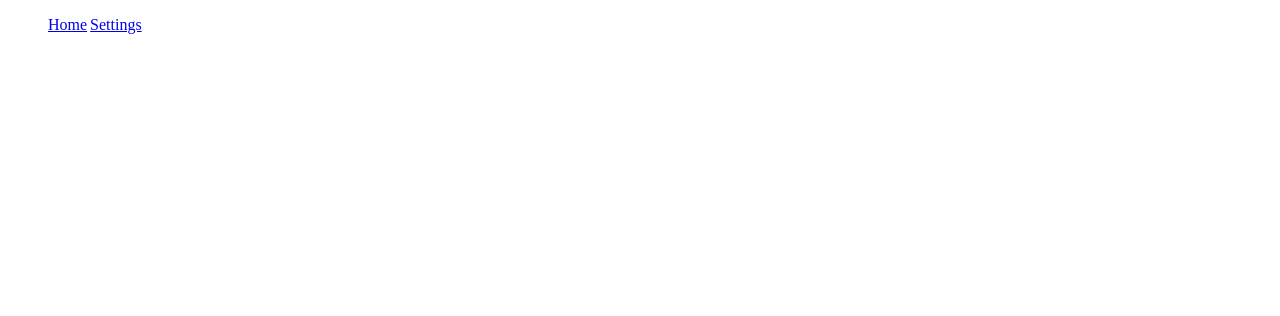
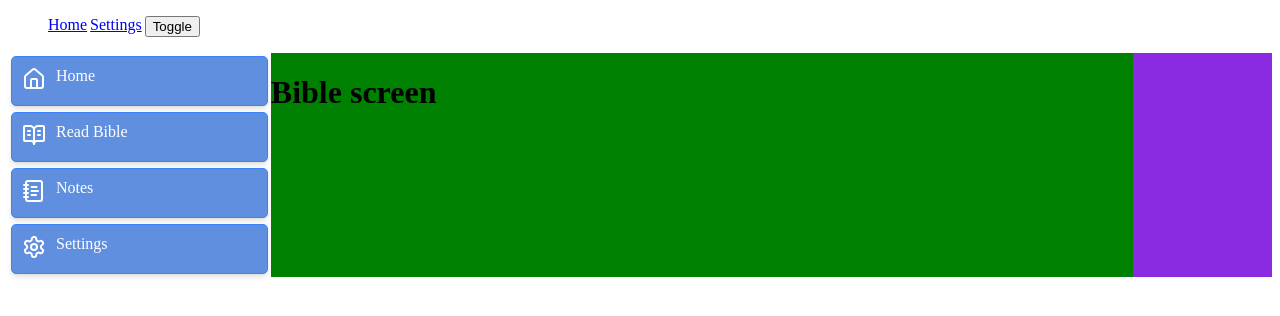
Before and after one commit to alwindoss/manna, a Vue app in the folder frontend/: page /#/bible in a window 1280 px wide. Before the commit this address had no page. Shown: the top 316 px of the page. Built offline with nearby package versions, Linux system fonts and the light colour scheme.

Commit message:
Added left side panel
Signed-off-by: Alwin Doss <alwindoss84@gmail.com>

```diff
--- a/frontend/package.json
+++ b/frontend/package.json
@@ -10,6 +10,7 @@
     "preview": "vite preview"
   },
   "dependencies": {
+    "@lucide/vue": "^1.16.0",
     "@wailsio/runtime": "latest",
     "pinia": "^3.0.4",
     "vue": "^3.2.45",
--- a/frontend/src/App.vue
+++ b/frontend/src/App.vue
@@ -1,5 +1,6 @@
 <script setup>
 import Navbar from './components/Navbar.vue';
+import SideNav from './components/SideNav.vue';
 
 </script>
 
@@ -8,6 +9,38 @@ import Navbar from './components/Navbar.vue';
     <Navbar></Navbar>
   </header>
   <main>
-    <RouterView />
+    <div class="main-content">
+      <!-- Left Side Panel -->
+      <SideNav></SideNav>
+
+
+      <!-- Middle Panel -->
+      <div class="main-content-column-middle">
+        <RouterView />
+      </div>
+
+      <!-- Right Side Panel -->
+      <div class="main-content-column-right"></div>
+    </div>
   </main>
 </template>
+
+<style lang="css" scoped>
+.main-content {
+  display: flex;
+}
+
+
+
+.main-content-column-middle {
+  background-color: green;
+  flex-grow: 5;
+}
+
+.main-content-column-right {
+  background-color: blueviolet;
+  flex-grow: 1;
+}
+
+
+</style>
--- a/frontend/src/components/Navbar.vue
+++ b/frontend/src/components/Navbar.vue
@@ -7,9 +7,24 @@
             <li>
                 <RouterLink to="/settings">Settings</RouterLink>
             </li>
+            <li>
+                <button @click="toggleSidePanel">Toggle</button>
+            </li>
         </ul>
     </nav>
 </template>
+
+<script lang="js" setup>
+import { useSettingStore } from '../stores/setting';
+
+
+const settingStore = useSettingStore();
+
+
+const toggleSidePanel = () => {
+    settingStore.toggleSidePanel()
+}
+</script>
 
 <style scoped>
 .navbar {
--- /dev/null
+++ b/frontend/src/components/SideNav.vue
@@ -0,0 +1,61 @@
+<template>
+    <div class="main-content-column-left" v-if="settingStore.settings.leftMenuVisible">
+        <RouterLink class="menu-item" to="/">
+            <span>
+                <House />
+            </span>
+            <span>Home</span>
+        </RouterLink>
+        <RouterLink class="menu-item" to="/bible">
+            <span>
+                <BookOpenText />
+            </span>
+            <span>Read Bible</span>
+        </RouterLink>
+        <RouterLink class="menu-item" to="/notes">
+            <span>
+                <NotebookText />
+            </span>
+            <span>Notes</span>
+        </RouterLink>
+        <RouterLink class="menu-item" to="/settings">
+            <span>
+                <Settings />
+            </span>
+            <span>Settings</span>
+        </RouterLink>
+    </div>
+</template>
+<script lang="js" setup>
+import { BookOpenText, House, NotebookText, Settings } from '@lucide/vue';
+import { useSettingStore } from '../stores/setting';
+
+const settingStore = useSettingStore()
+</script>
+
+<style lang="css" scoped>
+.main-content-column-left {
+    /* background-color: yellow; */
+    flex-grow: 1;
+    display: flex;
+    flex-direction: column;
+}
+
+.menu-item {
+    margin: 3px;
+    /* top | right | bottom | left */
+    padding: 10px 0 10px 10px;
+    border: 1px solid #3b82f6;
+    border-radius: 5px;
+    box-shadow: 0 4px 6px -1px rgba(0, 0, 0, 0.1), 0 2px 4px -1px rgba(0, 0, 0, 0.06);
+    font-size: 16px;
+    background-color: #5f8fde;
+    color: #ffffff;
+    cursor: pointer;
+    transition: all 0.2s ease;
+    text-align: center;
+    display: flex;
+    gap: 10px;
+    text-decoration: none;
+}
+</style>
--- a/frontend/src/router/index.js
+++ b/frontend/src/router/index.js
@@ -2,12 +2,24 @@ import { createRouter, createWebHashHistory } from 'vue-router'
 import HomeScreen from '../screens/HomeScreen.vue'
 import SettingsScreen from '../screens/SettingsScreen.vue'
 import { useUserStore } from '../stores/user'
+import NotesScreen from '../screens/NotesScreen.vue'
+import BibleScreen from '../screens/BibleScreen.vue'
 
 const routes = [
   {
     path: '/',
     name: 'home',
     component: HomeScreen,
+  },
+  {
+    path: '/notes',
+    name: 'notes',
+    component: NotesScreen,
+  },
+  {
+    path: '/bible',
+    name: 'bible',
+    component: BibleScreen,
   },
   {
     path: '/settings',
--- /dev/null
+++ b/frontend/src/screens/BibleScreen.vue
@@ -0,0 +1,3 @@
+<template>
+    <h1>Bible screen</h1>
+</template>
--- /dev/null
+++ b/frontend/src/screens/NotesScreen.vue
@@ -0,0 +1,3 @@
+<template>
+    <h1>Notes Screen</h1>
+</template>
--- /dev/null
+++ b/frontend/src/stores/setting.js
@@ -0,0 +1,19 @@
+import { ref, computed } from 'vue'
+import { defineStore } from 'pinia'
+
+export const useSettingStore = defineStore('setting', () => {
+  const settings = ref({
+    "leftMenuVisible": true,
+  })
+
+  function toggleSidePanel() {
+    if(settings.value.leftMenuVisible) {
+        settings.value.leftMenuVisible = false
+    } else {
+        settings.value.leftMenuVisible = true
+    }
+  }
+
+
+  return { settings, toggleSidePanel }
+})
```
Also changed, not shown: 1 other file (tests, documents, lock files or other folders).
